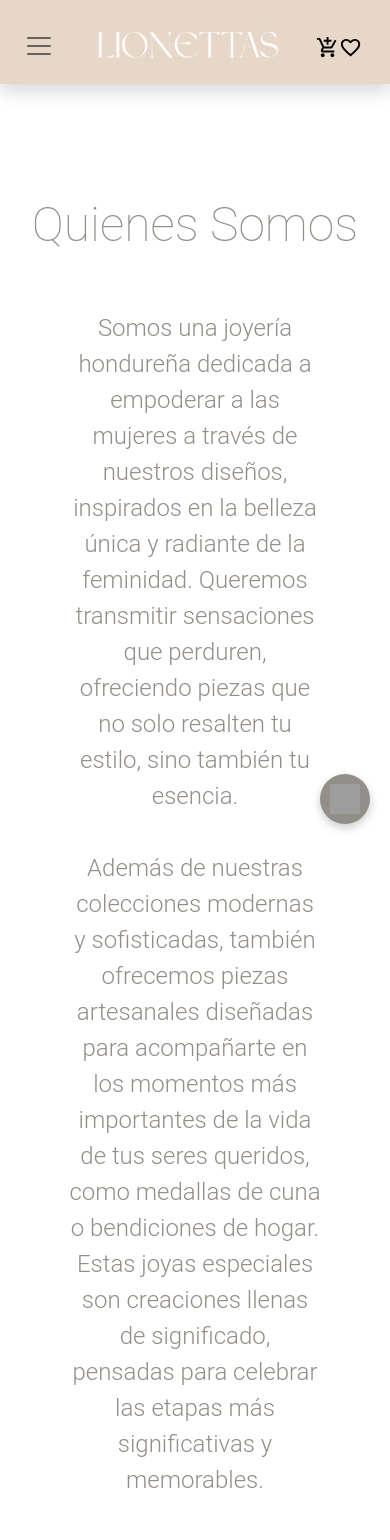
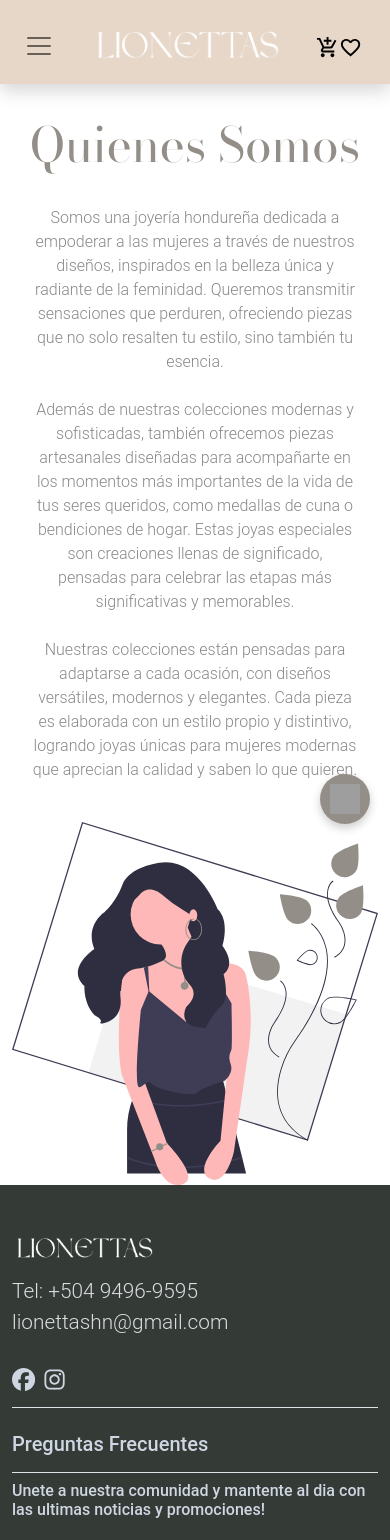
Before and after one commit to Allam9573/piedra-y-oro, a React (Vite) app: page /nosotros in a window 390 px wide. Shown: the top 1540 px of the page. Built offline with nearby package versions, Linux system fonts and the light colour scheme; grey boxes are pictures that could not be loaded.

Commit message:
footerr line

```diff
--- a/src/assets/css/styles.css
+++ b/src/assets/css/styles.css
@@ -109,6 +109,7 @@ body {
 
 .text-brown {
     color: #938E87;
+    font-family: 'Bodoni Moda' !important;
 }
 
 .swiper-slide {
@@ -236,6 +237,11 @@ body {
         display: none;
     }
 
+    .about-mobile {
+        display: none;
+    }
+
+
     .footer-mobile {
         display: none;
     }
@@ -279,6 +285,20 @@ body {
 
     .logo-nav-mobile {
         background-color: red !important;
+    }
+
+    .text-about-mobile {
+        font-size: 1rem !important;
+        color: #888888;
+
+    }
+
+    .desktop-about {
+        display: none;
+    }
+
+    .about-mobile {
+        margin: 0 0 !important;
     }
 
     .home-anillos-mobile {
@@ -407,7 +427,8 @@ body {
         border-radius: 10px;
         transition: 0.8s !important;
     }
-    .btn-inspirate{
+
+    .btn-inspirate {
         background-color: #E7D7C9;
         color: #000;
         font-size: 0.7rem !important;
@@ -462,6 +483,10 @@ body {
         display: none;
     }
 
+    .footer-line {
+        margin-left: 10px !important;
+    }
+
     .text-number-mobile {
         font-size: 1.3rem !important;
     }
--- a/src/components/about/AboutHero.jsx
+++ b/src/components/about/AboutHero.jsx
@@ -3,12 +3,13 @@ import image from '../../assets/img/about.svg'
 
 export const AboutHero = () => {
     return (
-        <section class="py-5">
+        <>
+            <section class="py-5 desktop-about">
                 <div class="container">
                     <div class="row align-items-center py-5">
                         <h1 className='text-brown text-center h1'>Quienes Somos</h1>
                         <div class="col-md-8 p-5">
-                        <p className='text-brown text-about'>
+                            <p className='text-about-mobile text-about'>
                                 Somos una joyería hondureña dedicada a empoderar a las mujeres a través de nuestros diseños, inspirados en la belleza única y radiante de la feminidad. Queremos transmitir sensaciones que perduren, ofreciendo piezas que no solo resalten tu estilo, sino también tu esencia.
                                 <br /><br />
                                 Además de nuestras colecciones modernas y sofisticadas, también ofrecemos piezas artesanales diseñadas para acompañarte en los momentos más importantes de la vida de tus seres queridos, como medallas de cuna o bendiciones de hogar. Estas joyas especiales son creaciones llenas de significado, pensadas para celebrar las etapas más significativas y memorables.
@@ -22,5 +23,26 @@ export const AboutHero = () => {
                     </div>
                 </div>
             </section>
+            {/* vista mobile */}
+            <section class="about-mobile">
+                <div class="container">
+                    <div class="row align-items-center mt-3">
+                        <h1 className='text-brown text-center h1'>Quienes Somos</h1>
+                        <div class="col-md-8 py-4">
+                            <p className='text-about-mobile text-about'>
+                                Somos una joyería hondureña dedicada a empoderar a las mujeres a través de nuestros diseños, inspirados en la belleza única y radiante de la feminidad. Queremos transmitir sensaciones que perduren, ofreciendo piezas que no solo resalten tu estilo, sino también tu esencia.
+                                <br /><br />
+                                Además de nuestras colecciones modernas y sofisticadas, también ofrecemos piezas artesanales diseñadas para acompañarte en los momentos más importantes de la vida de tus seres queridos, como medallas de cuna o bendiciones de hogar. Estas joyas especiales son creaciones llenas de significado, pensadas para celebrar las etapas más significativas y memorables.
+                                <br /><br />
+                                Nuestras colecciones están pensadas para adaptarse a cada ocasión, con diseños versátiles, modernos y elegantes. Cada pieza es elaborada con un estilo propio y distintivo, logrando joyas únicas para mujeres modernas que aprecian la calidad y saben lo que quieren.
+                            </p>
+                        </div>
+                        <div class="col-md-4">
+                            <img src={image} width={'100%'} alt="About Hero" />
+                        </div>
+                    </div>
+                </div>
+            </section>
+        </>
     )
 }
--- a/src/components/footer/Footer.jsx
+++ b/src/components/footer/Footer.jsx
@@ -124,13 +124,16 @@ export const Footer = () => {
                                 <div className='border-bottom mt-3'></div>
                             </ul>
                         </div>
-                        {/* <div class="col-12 col-sm-6 col-md-3 pt-5">
+                        <div class="col-12 col-sm-6 col-md-3 pt-2">
                             <ul class="list-unstyled text-light footer-link-list">
-                                <Link className='text-decoration-none' to={'/nosotros'}><h5 class="h5 text-light pb-3 border-light">Quienes Somos</h5></Link>
-                                <Link className='text-decoration-none' to={'/preguntas-frecuentes'}><h5 class="h5 text-light pb-3 border-light">Preguntas Frecuentes</h5></Link>
+                                {/* <Link className='text-decoration-none' to={'/nosotros'}><h5 class="h5 text-light pb-3 border-light">Quienes Somos</h5></Link> */}
+                                <Link className='text-decoration-none' to={'/preguntas-frecuentes'}><h5 class="h5 text-light border-light">Preguntas Frecuentes</h5></Link>
                             </ul>
-                        </div> */}
-                        <div class="col-12 col-sm-6 col-md-3 pt-5">
+                        </div>
+                        <div className="container">
+                            <div className='border-bottom'></div>
+                        </div>
+                        <div class="col-12 col-sm-6 col-md-3 pt-2">
                             <h6 class="h6 text-light pb-3 border-light">
                                 Unete a nuestra comunidad y mantente al dia con las ultimas noticias y promociones!
                             </h6>
```
Lines whose indentation alone changed are shown as unchanged.
